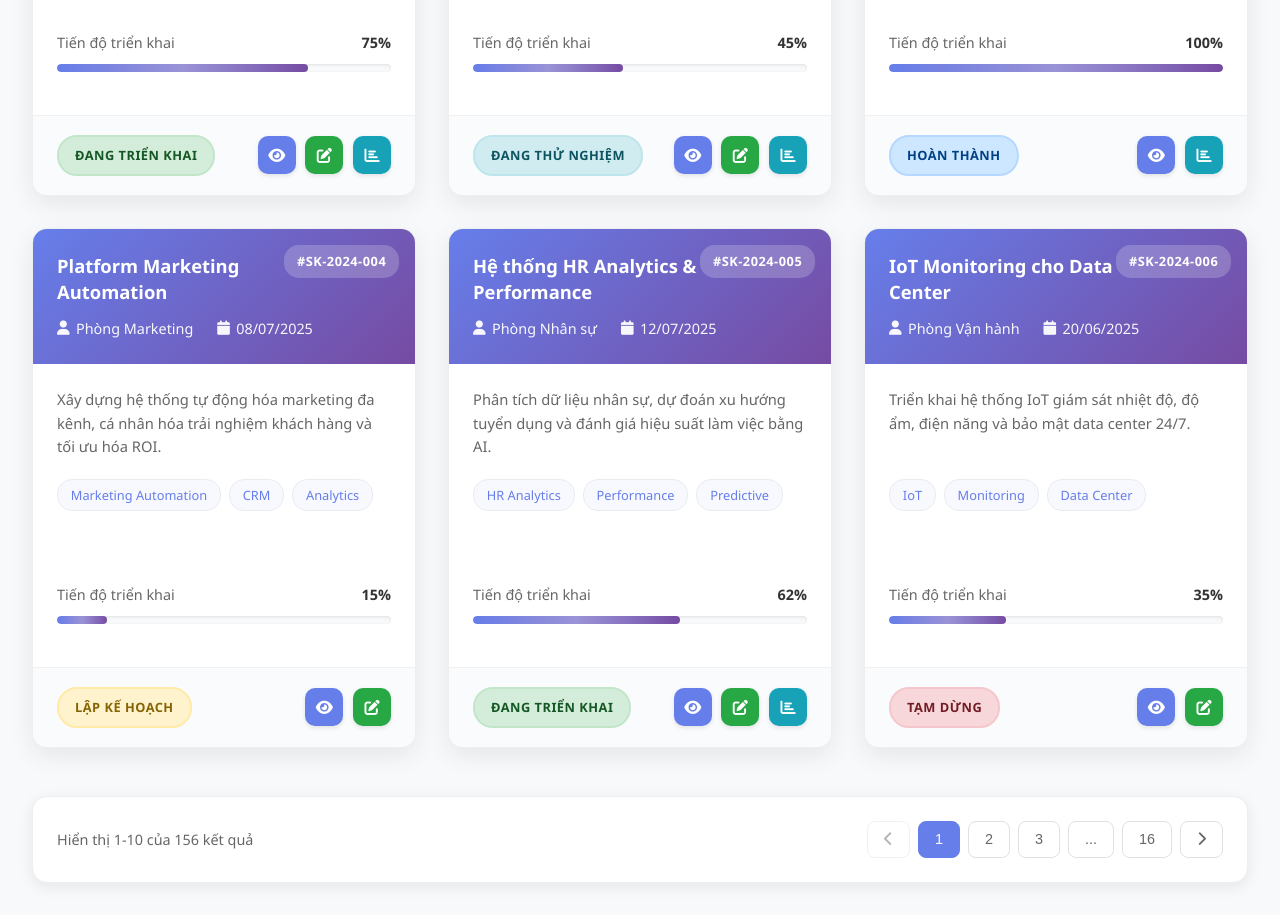
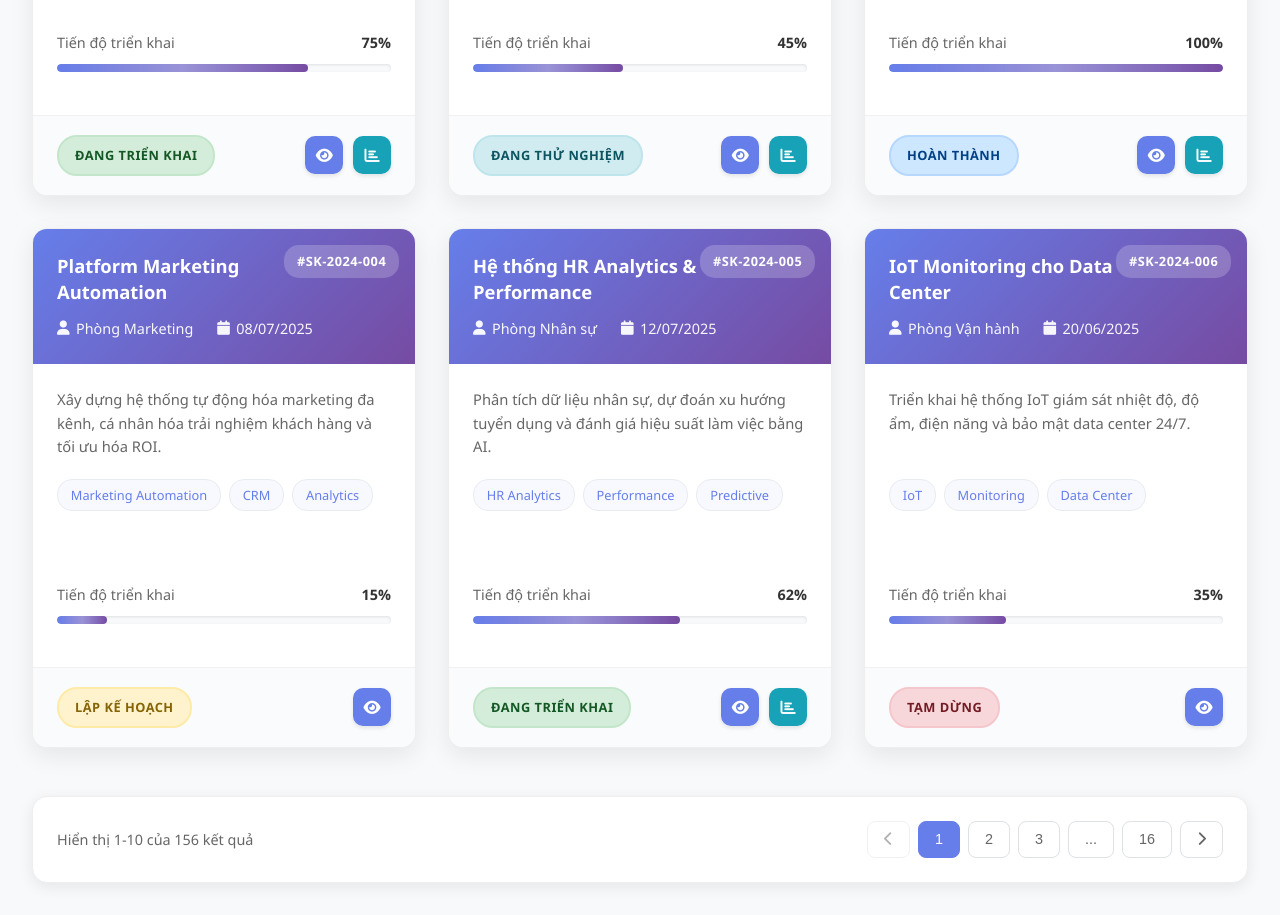
Before and after one commit to LeThien15/X01demo, a plain HTML site: page dssangkien.html in a window 1280 px wide. Shown: the part 1140-2055 px from the top of the page. Drawn offline with Linux system fonts and the light colour scheme.

Commit message:
Update dssangkien.html

```diff
--- a/dssangkien.html
+++ b/dssangkien.html
@@ -1430,9 +1430,9 @@
                         <button class="action-btn btn-view" title="Xem chi tiết">
                             <i class="fas fa-eye"></i>
                         </button>
-                        <button class="action-btn btn-edit" title="Chỉnh sửa">
+                        <!-- <button class="action-btn btn-edit" title="Chỉnh sửa">
                             <i class="fas fa-edit"></i>
-                        </button>
+                        </button> -->
                         <button class="action-btn btn-dashboard" title="Dashboard">
                             <i class="fas fa-chart-bar"></i>
                         </button>
@@ -1475,9 +1475,9 @@
                         <button class="action-btn btn-view" title="Xem chi tiết">
                             <i class="fas fa-eye"></i>
                         </button>
-                        <button class="action-btn btn-edit" title="Chỉnh sửa">
+                        <!-- <button class="action-btn btn-edit" title="Chỉnh sửa">
                             <i class="fas fa-edit"></i>
-                        </button>
+                        </button> -->
                         <button class="action-btn btn-dashboard" title="Dashboard">
                             <i class="fas fa-chart-bar"></i>
                         </button>
@@ -1562,9 +1562,9 @@
                         <button class="action-btn btn-view" title="Xem chi tiết">
                             <i class="fas fa-eye"></i>
                         </button>
-                        <button class="action-btn btn-edit" title="Chỉnh sửa">
+                        <!-- <button class="action-btn btn-edit" title="Chỉnh sửa">
                             <i class="fas fa-edit"></i>
-                        </button>
+                        </button> -->
                     </div>
                 </div>
             </div>
@@ -1604,9 +1604,9 @@
                         <button class="action-btn btn-view" title="Xem chi tiết">
                             <i class="fas fa-eye"></i>
                         </button>
-                        <button class="action-btn btn-edit" title="Chỉnh sửa">
+                        <!-- <button class="action-btn btn-edit" title="Chỉnh sửa">
                             <i class="fas fa-edit"></i>
-                        </button>
+                        </button> -->
                         <button class="action-btn btn-dashboard" title="Dashboard">
                             <i class="fas fa-chart-bar"></i>
                         </button>
@@ -1649,9 +1649,9 @@
                         <button class="action-btn btn-view" title="Xem chi tiết">
                             <i class="fas fa-eye"></i>
                         </button>
-                        <button class="action-btn btn-edit" title="Chỉnh sửa">
+                        <!-- <button class="action-btn btn-edit" title="Chỉnh sửa">
                             <i class="fas fa-edit"></i>
-                        </button>
+                        </button> -->
                     </div>
                 </div>
             </div>
```
